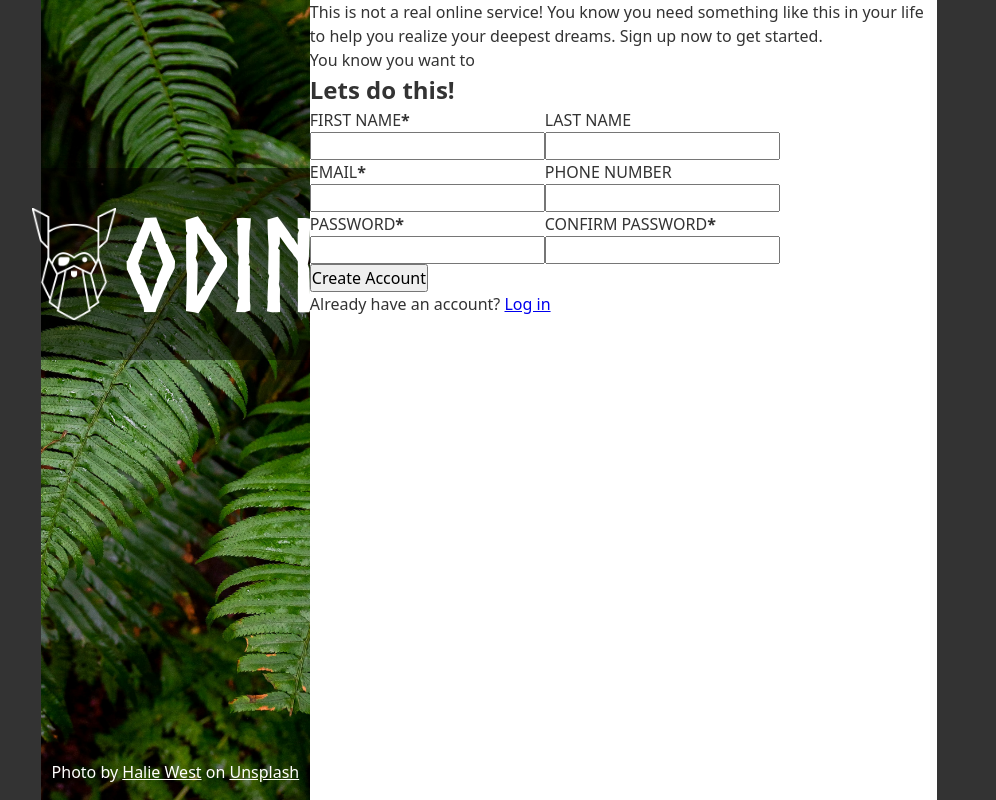
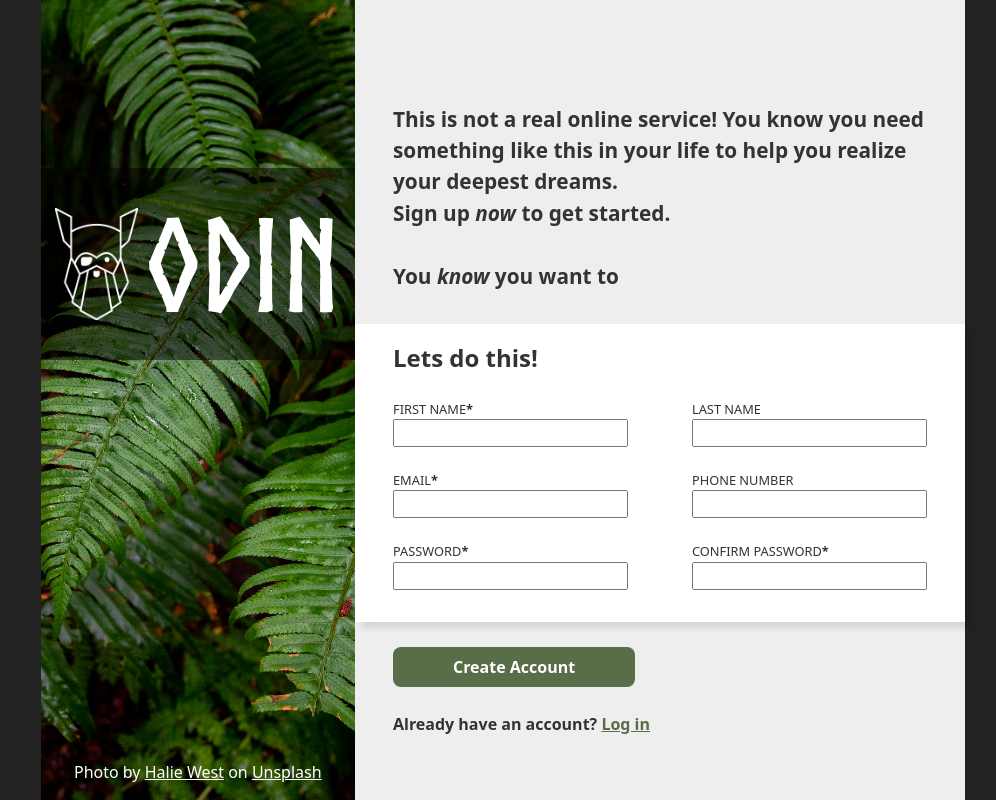
Before and after one commit to Lemuller04/odin-sign-up-form, a plain HTML site: page index.html in a window 1280 px wide. Shown: the whole page, without its empty margins (151-1147 px from the left). Drawn offline with Linux system fonts and the light colour scheme.

Commit message:
feat: add basic form styles

```diff
--- a/index.html
+++ b/index.html
@@ -1,11 +1,13 @@
 <!DOCTYPE html>
 <html lang="en">
+
 <head>
     <meta charset="UTF-8">
     <meta name="viewport" content="width=device-width, initial-scale=1.0">
     <title>Odin Sign-up Form</title>
     <link rel="stylesheet" href="style.css">
 </head>
+
 <body>
     <div class="header-container">
         <header>
@@ -18,12 +20,13 @@
         </p>
     </div>
     <div class="form-container">
-        <p>This is not a real online service! You know you need something like this in your life to help you realize your deepest dreams. Sign up now to get started.</p>
-        <p>You know you want to</p>
+        <p>This is not a real online service! You know you need something like this in your life to help you realize
+            your deepest dreams.<br> Sign up <i>now</i> to get started.</p>
+        <p>You <i>know</i> you want to</p>
 
         <form action="/" method="post">
-            <h2>Lets do this!</h2>
             <section>
+                <h2>Lets do this!</h2>
                 <div class="form-line">
                     <p>
                         <label for="first_name">
@@ -65,9 +68,10 @@
             </section>
             <button type="submit">Create Account</button>
         </form>
-        <p>
+        <p id="redirect-p">
             Already have an account? <a href="#">Log in</a>
         </p>
     </div>
 </body>
+
 </html>
--- a/style.css
+++ b/style.css
@@ -14,7 +14,7 @@
 body {
     font-family: system-ui, -apple-system, BlinkMacSystemFont, 'Segoe UI', Roboto, Oxygen, Ubuntu, Cantarell, 'Open Sans', 'Helvetica Neue', sans-serif;
     line-height: 1.5;
-    background-color: #333;
+    background-color: #222;
     color: #333;
     display: flex;
     height: 100vh;
@@ -33,22 +33,16 @@ select {
     font: inherit;
 }
 
+/* Header styles */
+
 h1 {
     font-family: "Norse-Bold";
     font-size: 8rem;
 }
 
-label {
-    display: block;
-}
-
-.form-line {
-    display: flex;
-}
-
 .header-container {
-    min-width: 30%;
-    max-width: 30%;
+    min-width: 35%;
+    max-width: 35%;
     flex: 1;
     color: #fff;
     display: flex;
@@ -76,7 +70,7 @@ header img {
     width: auto;
 }
 
-header + p {
+header+p {
     margin-bottom: 2vh;
     text-align: center;
 }
@@ -85,6 +79,53 @@ header + p {
     color: inherit;
 }
 
+/* Form styles */
+
 .form-container {
-    background: #fff;
+    background-color: #eee;
+    padding: 13vh 0 10vh 0;
 }
+
+.form-container>p {
+    font-weight: 700;
+    font-size: 1.3rem;
+    padding: 0 3vw 0 3vw;
+    margin-bottom: 4vh;
+}
+
+form>section {
+    background-color: #fff;
+    padding: 2vh 3vw 4vh 3vw;
+    box-shadow: 6px 6px 6px 0 rgba(0, 0, 0, 0.1);
+}
+
+label {
+    display: block;
+    font-size: 0.8rem;
+}
+
+.form-line {
+    display: flex;
+    gap: 5vw;
+    margin-top: 3vh;
+}
+
+form>button {
+    margin-left: 3vw;
+    margin-top: 2vw;
+    color: #fff;
+    font-weight: 700;
+    padding: 8px 60px;
+    background-color: #596D48;
+    border: none;
+    border-radius: 8px;
+    margin-bottom: 25px;
+}
+
+#redirect-p {
+    font-size: 1rem;
+}
+
+form+p a {
+    color: #596D48;
+}
```
